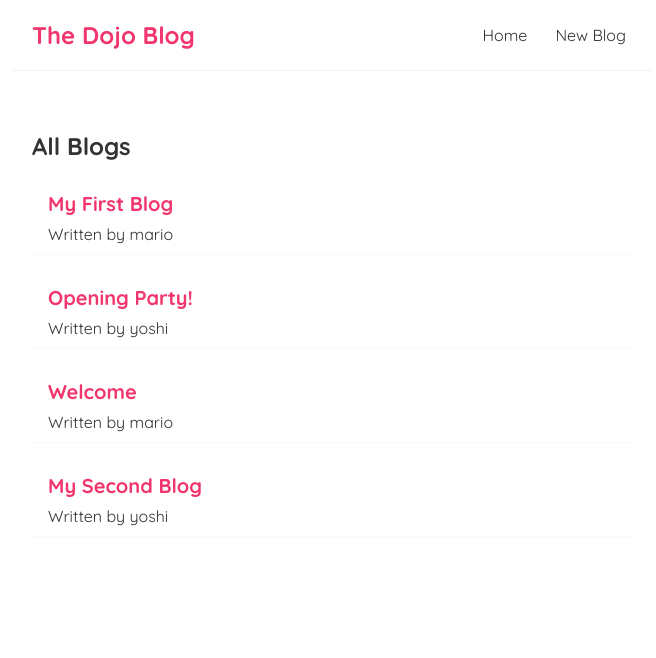
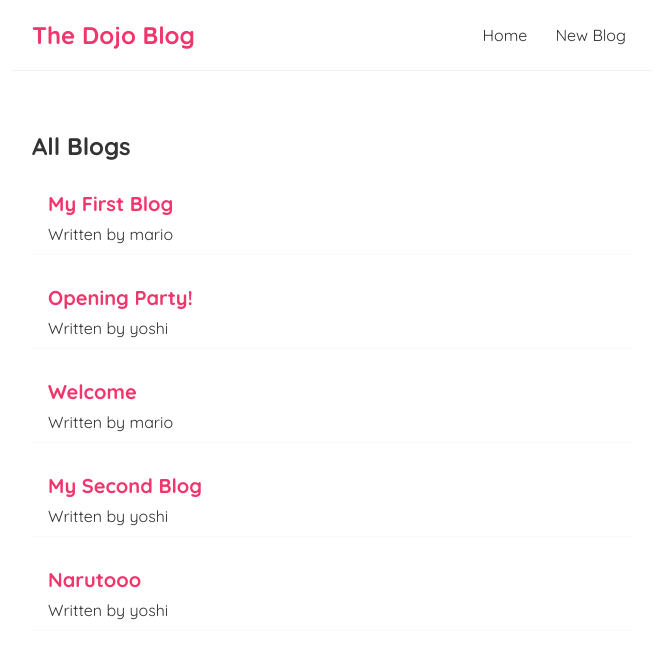
Before and after one commit to SirDev97/React, a React (Create React App) app in the folder dojo-blog/: page / in a window 1280 px wide. Shown: the top 658 px of the page, without its empty margins (308-964 px from the left). Built offline with nearby package versions, Linux system fonts and the light colour scheme; data requests are answered from the project's data file.

Commit message:
add Programmatic Redirects branch

```diff
--- a/dojo-blog/data/db.json
+++ b/dojo-blog/data/db.json
@@ -23,6 +23,12 @@
       "body": "Hello this is my second blog!!",
       "author": "yoshi",
       "id": 4
+    },
+    {
+      "title": "Narutooo",
+      "body": "Sasukeeeeeeee",
+      "author": "yoshi",
+      "id": 5
     }
   ]
 }
--- a/dojo-blog/src/Create.jsx
+++ b/dojo-blog/src/Create.jsx
@@ -1,10 +1,13 @@
 import { useState } from "react";
+import { useHistory } from "react-router-dom";
 
 const Create = () => {
   const [title, setTitle] = useState("");
   const [body, setBody] = useState("");
   const [author, setAuthor] = useState("mario");
   const [isPending, setIsPending] = useState(false);
+
+  const history = useHistory();
 
   const handleSubmit = (e) => {
     e.preventDefault();
@@ -20,6 +23,8 @@ const Create = () => {
     }).then(() => {
       console.log("new blog added");
       setIsPending(false);
+      // history.go(-1)
+      history.push("/");
     });
   };
 
```
Also changed, not shown: 1 other file (tests, documents, lock files or other folders).
